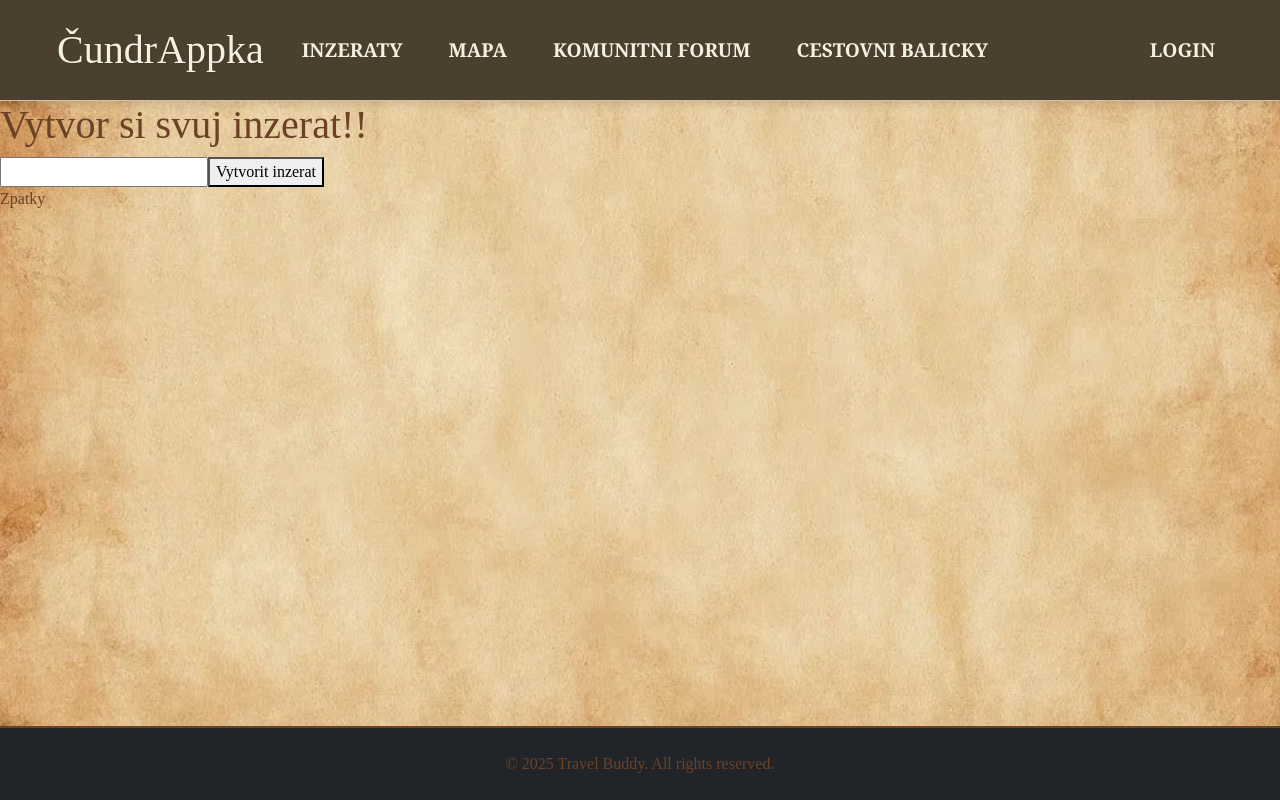
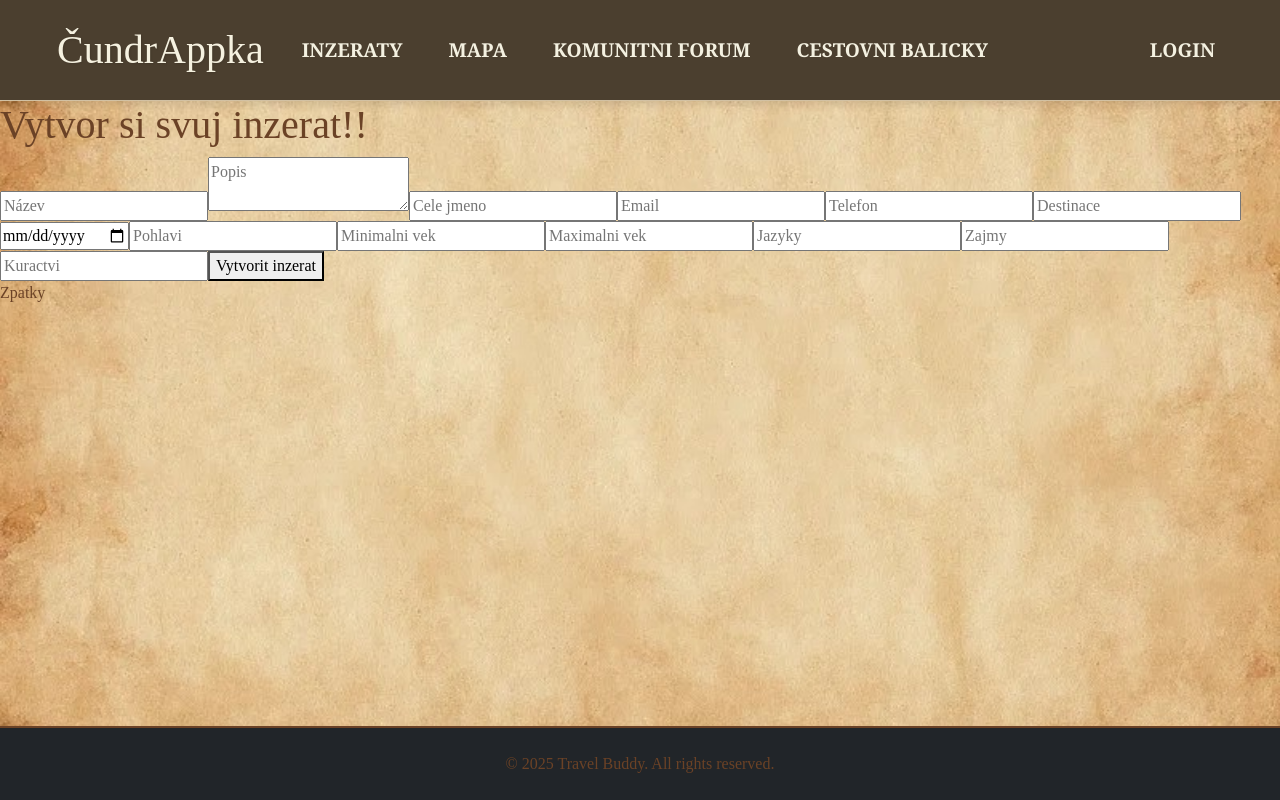
Before and after one commit to gyarab/2024-4e-Javurkova-CundrAppka, a React (Create React App) app in the folder client/: page /inzeraty/zverejnit in a window 1280 px wide. Built offline with nearby package versions, Linux system fonts and the light colour scheme; no server answers.

Commit message:
update of ads on frontend

```diff
--- a/client/src/models/ad.ts
+++ b/client/src/models/ad.ts
@@ -3,6 +3,7 @@ export interface Ad {
     title: string
     description: string
     contactInfo: {
+      name: string
       email?: string
       phone?: string
     }
@@ -16,11 +17,6 @@ export interface Ad {
       interests?: string
       smokingPreference?: "Kuřák" | "Nekuřák"
     }
-    flexibility?: {
-      gender?: boolean
-      ageRange?: boolean
-      languages?: boolean
-    }
     createdAt: string
     updatedAt: string
     [key: string]: any;  // This allows any other property with any type
--- a/client/src/pages/ads/AdsPage.tsx
+++ b/client/src/pages/ads/AdsPage.tsx
@@ -6,12 +6,6 @@ import Navbar from 'components/Navbar'
 import { useEffect, useState } from 'react';
 import LogoutConfirmComp from 'components/users/LogoutConfirmComp'
 import { useNavigate } from 'react-router-dom'
-
-interface Ad {
-    _id: string;
-    title: string;
-    description: string;
-}
 
 function AdsPage() {
     const [showLogoutModal, setShowLogoutModal] = useState(false)
@@ -53,6 +47,7 @@ function AdsPage() {
                         }}
                     />
                     {/* Ads Content */}
+                    <p>Zverejnit inzerat <a href="/inzeraty/zverejnit">ZDE</a></p>
                     <div className="ads-container">
                         {ads.length > 0 ? (
                             ads.map((ad, index) => (
--- a/client/src/pages/ads/CreateAdPage.tsx
+++ b/client/src/pages/ads/CreateAdPage.tsx
@@ -1,29 +1,47 @@
 import { useState } from 'react'
 import { useNavigate } from 'react-router-dom'
 import useCreateAd from 'hooks/ads/useCreateAd'
+import { Ad } from 'models/ad';
 
+type AdFormData = Partial<Omit<Ad, '_id' | 'createdAt' | 'updatedAt'>>;
 function CreateAdPage() {
-    const [title, setTitle] = useState('')
+  const [adData, setAdData] = useState<AdFormData>({
+    title: '',
+    description: '',
+    contactInfo: { name: '', email: '', phone: '' },
+    destination: '',
+    date: '',
+    preferences: {
+      gender: '',
+      minAge: '',
+      maxAge: '',
+      languages: '',
+      interests: '',
+      smokingPreference: ''
+    }
+  });
     const { createAd } = useCreateAd()
     const navigate = useNavigate()
     const [loading, setLoading] = useState(false)
 
     const handleSubmit = async (e: React.FormEvent) => {
-        e.preventDefault()
-        if (!title.trim()) {
-            alert('Vyplnte nazev inzeratu')
-            return
+      e.preventDefault();
+      if (!adData.title.trim()) {
+        alert('Vyplnte nazev inzeratu');
+        return;
       }
+      setLoading(true);
 
-        setLoading(true)
-        const success = await createAd({ title })
+      const success = await createAd(adData as Ad);
+      setLoading(false);
 
       if (success) {
-            navigate('/inzeraty')
+        navigate('/inzeraty');
       } else {
-            alert('Nastal problém při vytváření inzerátu')
+        alert('Nastal problém při vytváření inzerátu');
       }
-    }
+    };
+
 
     if (loading) {
         return <p>Inzerat se vytvari...</p>
@@ -34,12 +52,86 @@ function CreateAdPage() {
       <h1>Vytvor si svuj inzerat!!</h1>
       <form onSubmit={handleSubmit}>
       <input
-                type="text"
-                value={title}
-                onChange={(e) => setTitle(e.target.value)}
+          name="title"
+          value={adData.title || ''}
+          onChange={(e) => setAdData({ ...adData, title: e.target.value })}
+          placeholder="Název"
           required
         />
-
+        <textarea
+          name="description"
+          value={adData.description}
+          onChange={(e) => setAdData({ ...adData, description: e.target.value })}
+          placeholder="Popis"
+          required
+        />
+        <input
+          name="contactInfo.name"
+          value={adData.contactInfo.name}
+          onChange={(e) => setAdData({ ...adData, contactInfo: { ...adData.contactInfo, name: e.target.value } })}
+          placeholder="Cele jmeno"
+        />
+        <input
+          name="contactInfo.email"
+          type="email"
+          value={adData.contactInfo.email}
+          onChange={(e) => setAdData({ ...adData, contactInfo: { ...adData.contactInfo, email: e.target.value } })}
+          placeholder="Email"
+        />
+        <input
+          name="contactInfo.phone"
+          value={adData.contactInfo.phone}
+          onChange={(e) => setAdData({ ...adData, contactInfo: { ...adData.contactInfo, phone: e.target.value } })}
+          placeholder="Telefon"
+        />
+        <input
+          name="destination"
+          value={adData.destination}
+          onChange={(e) => setAdData({ ...adData, destination: e.target.value })}
+          placeholder="Destinace"
+        />
+        <input
+          type="date"
+          name="date"
+          value={adData.date}
+          onChange={(e) => setAdData({ ...adData, date: e.target.value })}
+        />
+        <input
+          name="preferences.gender"
+          value={adData.preferences.gender}
+          onChange={(e) => setAdData({ ...adData, preferences: { ...adData.preferences, gender: e.target.value } })}
+          placeholder="Pohlavi"
+        />
+        <input
+          name="preferences.minAge"
+          value={adData.preferences.minAge}
+          onChange={(e) => setAdData({ ...adData, preferences: { ...adData.preferences, minAge: e.target.value } })}
+          placeholder="Minimalni vek"
+        />
+        <input
+          name="preferences.maxAge"
+          value={adData.preferences.maxAge}
+          onChange={(e) => setAdData({ ...adData, preferences: { ...adData.preferences, maxAge: e.target.value } })}
+          placeholder="Maximalni vek"
+        />
+        <input
+          name="preferences.languages"
+          value={adData.preferences.languages}
+          onChange={(e) => setAdData({ ...adData, preferences: { ...adData.preferences, languages: e.target.value } })}
+          placeholder="Jazyky"
+        />
+        <input
+          name="preferences.interests"
+          value={adData.preferences.interests}
+          onChange={(e) => setAdData({ ...adData, preferences: { ...adData.preferences, interests: e.target.value } })}
+          placeholder="Zajmy"
+        />
+        <input
+          name="preferences.smokingPreference"
+          value={adData.preferences.smokingPreference}
+          onChange={(e) => setAdData({ ...adData, preferences: { ...adData.preferences, smokingPreference: e.target.value } })}
+          placeholder="Kuractvi"
+        />
         <button type="submit">Vytvorit inzerat</button>
       </form>
       <a href="/inzeraty">Zpatky</a>
--- a/client/src/pages/ads/UpdateAdPage.tsx
+++ b/client/src/pages/ads/UpdateAdPage.tsx
@@ -101,7 +101,6 @@ function UpdateAdPage() {
               name={`${parentKey}.${key}`}  // Naming convention for nested properties
               value={inputValue as string}  // Explicitly cast to string
               onChange={handleChange}
-              required
             />
           </label>
         </div>
@@ -134,7 +133,6 @@ function UpdateAdPage() {
                   name={key}
                   value={value || ''}
                   onChange={handleChange}
-                  required
                 />
               </label>
             </div>
```
Also changed, not shown: client/src/hooks/ads/useCreateAd.ts (+3 -5 lines), 2 other files (tests, documents, lock files or other folders). Lines whose indentation alone changed are shown as unchanged.
